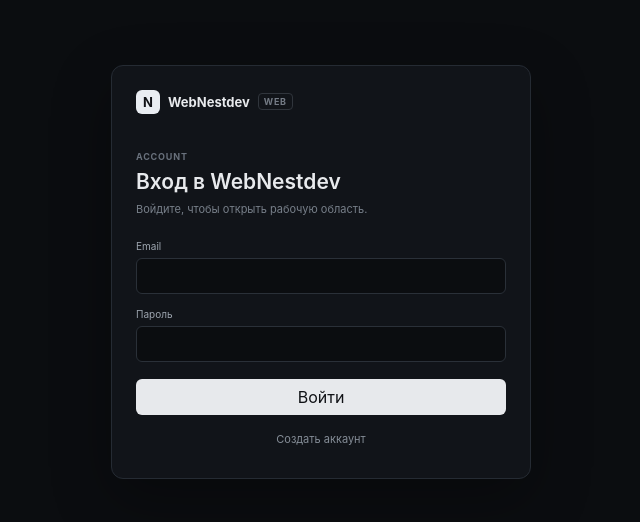
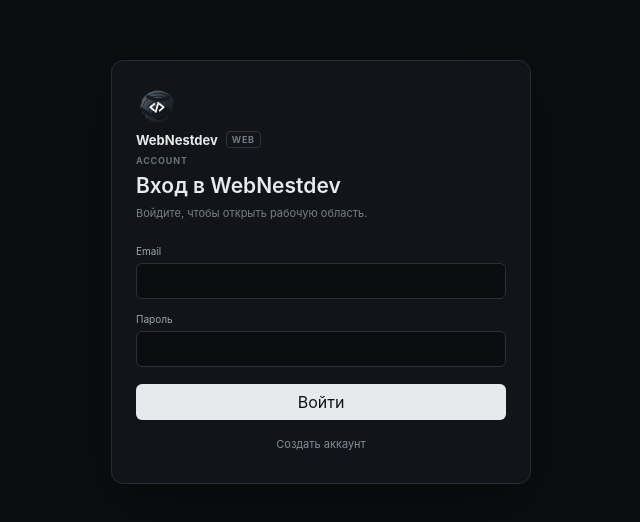
Before and after one commit to misha4323223/WebNestdev, a React (Vite) app: page / in a window 1280 px wide. Shown: the part 128-650 px from the top of the page, without its empty margins (319-959 px from the left). Built offline with nearby package versions, Linux system fonts and the light colour scheme; no server answers.

Commit message:
feat: integrate WebNestdev logo across UI

```diff
--- a/src/features/auth/AuthScreen.tsx
+++ b/src/features/auth/AuthScreen.tsx
@@ -1,6 +1,7 @@
 import { useState } from "react";
 import type { FormEvent } from "react";
 import { login,register } from "../../lib/auth-api";
+import { WebNestLogo } from "../../components/WebNestLogo";
 
 export function AuthScreen({onAuthenticated}:{onAuthenticated:()=>void}){
   const [mode,setMode]=useState<"login"|"register">("login");
@@ -24,7 +25,7 @@
 
   return <main className="auth-screen">
     <section className="auth-card">
-      <div className="brand auth-brand"><span className="brand-mark">N</span><span>WebNestdev</span><span className="version">WEB</span></div>
+      <div className="auth-logo"><WebNestLogo size={42}/><div className="brand"><span>WebNestdev</span><span className="version">WEB</span></div></div>
       <div className="auth-heading"><span className="eyebrow">ACCOUNT</span><h1>{mode==="login"?"Вход в WebNestdev":"Создание аккаунта"}</h1><p>{mode==="login"?"Войдите, чтобы открыть рабочую область.":"Создайте аккаунт для локального тестирования полного пользовательского сценария."}</p></div>
       <form onSubmit={submit} className="auth-form">
         <label><span>Email</span><input type="email" value={email} onChange={event=>setEmail(event.target.value)} autoComplete="email" required /></label>
```
